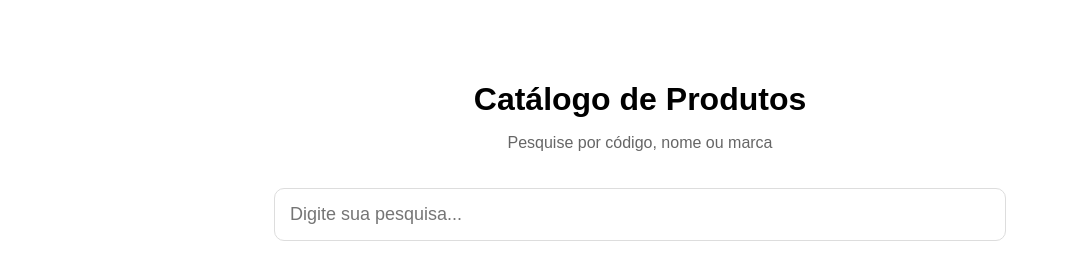
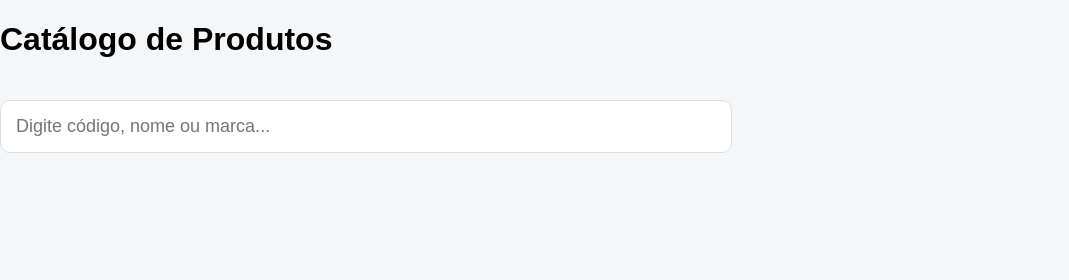
Before and after one commit to simcalacessorios/catalogo, a plain HTML site: page index.html in a window 1280 px wide. Shown: the whole page, without its empty margins (0-1069 px from the left). Drawn offline with Linux system fonts and the light colour scheme.

Commit message:
Update index.html

```diff
--- a/index.html
+++ b/index.html
@@ -2,26 +2,32 @@
 <html lang="pt-BR">
 <head>
 <meta charset="UTF-8">
-<meta name="viewport" content="width=device-width, initial-scale=1">
-<title>Catálogo</title>
+<meta name="viewport" content="width=device-width,initial-scale=1">
+<title>Catálogo de Produtos</title>
 
 <link rel="stylesheet" href="assets/css/style.css">
 </head>
+
 <body>
 
-<header class="hero">
-    <h1>Catálogo de Produtos</h1>
-    <p>Pesquise por código, nome ou marca</p>
+<header>
+    <div class="container">
 
-    <input
-        type="text"
-        id="busca"
-        placeholder="Digite sua pesquisa..."
-    >
+        <h1>Catálogo de Produtos</h1>
+
+        <input
+            id="busca"
+            type="text"
+            placeholder="Digite código, nome ou marca..."
+        >
+
+    </div>
 </header>
 
-<main>
+<main class="container">
+
     <div id="resultado"></div>
+
 </main>
 
 <script src="assets/js/app.js"></script>
```
